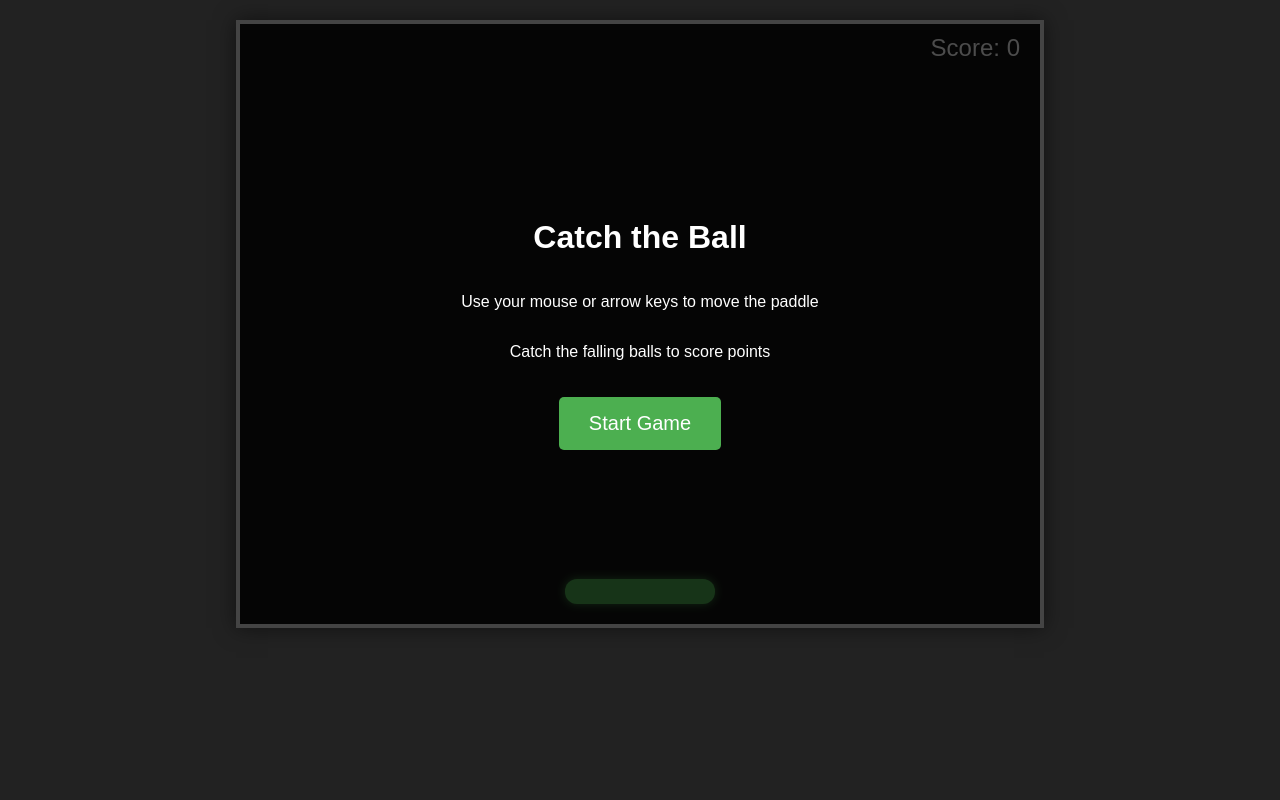
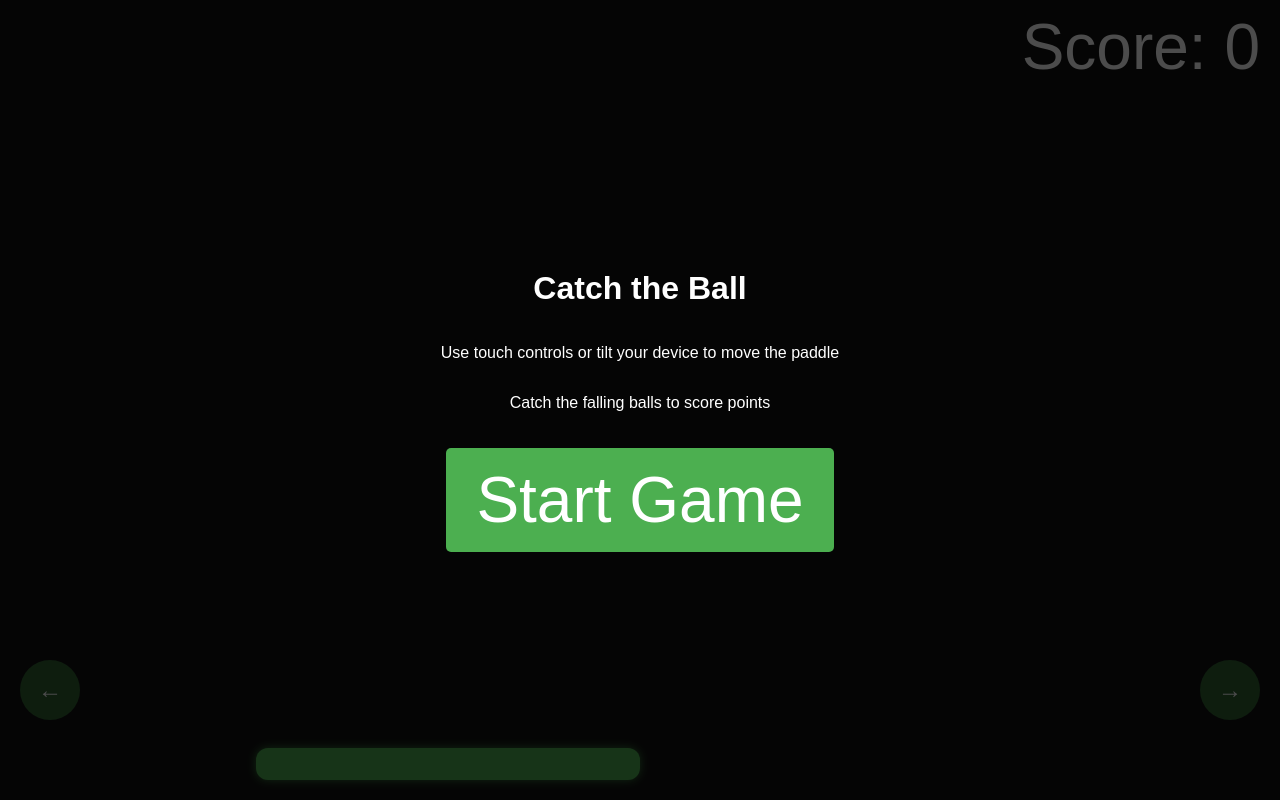
Before and after one commit to sid317/game, a website: page index.html in a window 1280 px wide. Drawn offline with Linux system fonts and the light colour scheme.

Commit message:
Update index.html

```diff
--- a/index.html
+++ b/index.html
@@ -2,7 +2,7 @@
 <html lang="en">
 <head>
     <meta charset="UTF-8">
-    <meta name="viewport" content="width=device-width, initial-scale=1.0">
+    <meta name="viewport" content="width=device-width, initial-scale=1.0, maximum-scale=1.0, user-scalable=no">
     <title>Catch the Ball Game</title>
     <style>
         body {
@@ -11,37 +11,40 @@
             overflow: hidden;
             background-color: #222;
             font-family: Arial, sans-serif;
+            touch-action: manipulation; /* Disable pinch zoom */
         }
 
         #game-container {
             position: relative;
-            width: 800px;
-            height: 600px;
-            margin: 20px auto;
+            width: 100vw;
+            height: 100vh;
+            margin: 0 auto;
             background-color: #111;
-            border: 4px solid #444;
-            box-shadow: 0 0 20px rgba(0, 0, 0, 0.5);
+            overflow: hidden;
         }
 
         #paddle {
             position: absolute;
-            width: 150px; /* Wider paddle to match larger balls */
-            height: 25px;
+            width: 30vw; /* Responsive width */
+            height: 4vh;
             background-color: #4CAF50;
             border-radius: 12px;
             bottom: 20px;
-            left: 325px;
+            left: 50%;
+            transform: translateX(-50%);
             box-shadow: 0 0 10px rgba(76, 175, 80, 0.7);
+            touch-action: none; /* Allow touch events */
         }
 
         .ball {
             position: absolute;
-            width: 220px; /* More than twice the original size (was 30px) */
-            height: 220px;
+            width: 15vw; /* Responsive size */
+            height: 15vw;
             background-image: url('https://i.postimg.cc/xjR3M6dW/image-removebg-preview.png');
             background-size: contain;
             background-repeat: no-repeat;
             background-position: center;
+            touch-action: none;
         }
 
         #score-display {
@@ -49,7 +52,8 @@
             top: 10px;
             right: 20px;
             color: white;
-            font-size: 24px;
+            font-size: 5vw;
+            z-index: 100;
         }
 
         #start-screen {
@@ -64,21 +68,21 @@
             justify-content: center;
             align-items: center;
             color: white;
+            z-index: 200;
+            text-align: center;
+            padding: 20px;
+            box-sizing: border-box;
         }
 
         #start-button {
             padding: 15px 30px;
-            font-size: 20px;
+            font-size: 5vw;
             background-color: #4CAF50;
             color: white;
             border: none;
             border-radius: 5px;
             cursor: pointer;
             margin-top: 20px;
-        }
-
-        #start-button:hover {
-            background-color: #45a049;
         }
 
         #game-over {
@@ -93,21 +97,35 @@
             justify-content: center;
             align-items: center;
             color: white;
+            z-index: 200;
+            text-align: center;
+            padding: 20px;
+            box-sizing: border-box;
         }
 
-        #restart-button {
-            padding: 15px 30px;
-            font-size: 20px;
-            background-color: #4CAF50;
-            color: white;
-            border: none;
-            border-radius: 5px;
-            cursor: pointer;
-            margin-top: 20px;
+        /* Mobile-specific controls */
+        #touch-controls {
+            position: absolute;
+            bottom: 80px;
+            width: 100%;
+            display: flex;
+            justify-content: space-between;
+            padding: 0 20px;
+            box-sizing: border-box;
+            z-index: 50;
         }
 
-        #restart-button:hover {
-            background-color: #45a049;
+        .touch-button {
+            width: 60px;
+            height: 60px;
+            background-color: rgba(76, 175, 80, 0.5);
+            border-radius: 50%;
+            display: flex;
+            justify-content: center;
+            align-items: center;
+            color: white;
+            font-size: 24px;
+            user-select: none;
         }
     </style>
 </head>
@@ -116,9 +134,15 @@
         <div id="paddle"></div>
         <div id="score-display">Score: 0</div>
 
+        <!-- Mobile touch controls -->
+        <div id="touch-controls">
+            <div class="touch-button" id="left-button">←</div>
+            <div class="touch-button" id="right-button">→</div>
+        </div>
+
         <div id="start-screen">
             <h1>Catch the Ball</h1>
-            <p>Use your mouse or arrow keys to move the paddle</p>
+            <p>Use touch controls or tilt your device to move the paddle</p>
             <p>Catch the falling balls to score points</p>
             <button id="start-button">Start Game</button>
         </div>
@@ -140,50 +164,71 @@
         const gameOverScreen = document.getElementById('game-over');
         const finalScoreDisplay = document.getElementById('final-score');
         const restartButton = document.getElementById('restart-button');
+        const leftButton = document.getElementById('left-button');
+        const rightButton = document.getElementById('right-button');
 
         let score = 0;
         let gameRunning = false;
         let balls = [];
-        let paddleX = 325; // Adjusted for wider paddle
-        let gameWidth = 800;
-        let gameHeight = 600;
-        let paddleWidth = 150; // Wider paddle
+        let paddleX = 0;
+        let gameWidth = window.innerWidth;
+        let gameHeight = window.innerHeight;
+        let paddleWidth = paddle.offsetWidth;
         let animationId;
         let ballSpeed = 3;
-        let ballSpawnRate = 90; // Increased spawn rate for larger balls
+        let ballSpawnRate = 90;
         let frameCount = 0;
-        const ballSize = 90; // Matching the CSS size
+        let isLeftPressed = false;
+        let isRightPressed = false;
+        let lastTouchX = null;
+
+        // Initialize game dimensions
+        function initGameDimensions() {
+            gameWidth = window.innerWidth;
+            gameHeight = window.innerHeight;
+            paddleWidth = paddle.offsetWidth;
+            paddleX = (gameWidth - paddleWidth) / 2;
+            paddle.style.left = paddleX + 'px';
+        }
 
         // Event listeners
         startButton.addEventListener('click', startGame);
         restartButton.addEventListener('click', startGame);
 
-        // Mouse movement control
-        gameContainer.addEventListener('mousemove', (e) => {
+        // Touch controls for paddle
+        gameContainer.addEventListener('touchstart', handleTouchStart, { passive: false });
+        gameContainer.addEventListener('touchmove', handleTouchMove, { passive: false });
+
+        // Touch buttons for mobile
+        leftButton.addEventListener('touchstart', () => { isLeftPressed = true; });
+        leftButton.addEventListener('touchend', () => { isLeftPressed = false; });
+        rightButton.addEventListener('touchstart', () => { isRightPressed = true; });
+        rightButton.addEventListener('touchend', () => { isRightPressed = false; });
+
+        // Handle window resize
+        window.addEventListener('resize', initGameDimensions);
+
+        // Handle touch start
+        function handleTouchStart(e) {
             if (!gameRunning) return;
+            e.preventDefault();
+            lastTouchX = e.touches[0].clientX;
+        }
 
-            const rect = gameContainer.getBoundingClientRect();
-            const mouseX = e.clientX - rect.left - paddleWidth / 2;
+        // Handle touch move
+        function handleTouchMove(e) {
+            if (!gameRunning || !lastTouchX) return;
+            e.preventDefault();
 
-            // Keep paddle within game container
-            paddleX = Math.max(0, Math.min(gameWidth - paddleWidth, mouseX));
+            const touchX = e.touches[0].clientX;
+            const deltaX = touchX - lastTouchX;
+
+            paddleX += deltaX;
+            paddleX = Math.max(0, Math.min(gameWidth - paddleWidth, paddleX));
             paddle.style.left = paddleX + 'px';
-        });
 
-        // Keyboard controls
-        document.addEventListener('keydown', (e) => {
-            if (!gameRunning) return;
-
-            const moveAmount = 25; // Increased movement for wider paddle
-
-            if (e.key === 'ArrowLeft') {
-                paddleX = Math.max(0, paddleX - moveAmount);
-            } else if (e.key === 'ArrowRight') {
-                paddleX = Math.min(gameWidth - paddleWidth, paddleX + moveAmount);
-            }
-
-            paddle.style.left = paddleX + 'px';
-        });
+            lastTouchX = touchX;
+        }
 
         // Start game function
         function startGame() {
@@ -204,9 +249,8 @@
             startScreen.style.display = 'none';
             gameOverScreen.style.display = 'none';
 
-            // Center paddle
-            paddleX = (gameWidth - paddleWidth) / 2;
-            paddle.style.left = paddleX + 'px';
+            // Initialize game dimensions
+            initGameDimensions();
 
             // Start game loop
             gameRunning = true;
@@ -227,7 +271,7 @@
             ball.className = 'ball';
 
             // Random x position at top
-            const x = Math.random() * (gameWidth - ballSize);
+            const x = Math.random() * (gameWidth - ball.offsetWidth);
             ball.style.left = x + 'px';
             ball.style.top = '0px';
 
@@ -237,7 +281,9 @@
                 element: ball,
                 x: x,
                 y: 0,
-                speed: ballSpeed + Math.random() * 2
+                speed: ballSpeed + Math.random() * 2,
+                width: ball.offsetWidth,
+                height: ball.offsetHeight
             });
         }
 
@@ -260,12 +306,21 @@
 
             frameCount++;
 
+            // Handle button presses
+            if (isLeftPressed) {
+                paddleX = Math.max(0, paddleX - 15);
+            }
+            if (isRightPressed) {
+                paddleX = Math.min(gameWidth - paddleWidth, paddleX + 15);
+            }
+            paddle.style.left = paddleX + 'px';
+
             // Spawn new balls
             if (frameCount % ballSpawnRate === 0) {
                 createBall();
 
                 // Increase difficulty
-                if (score > 0 && score % 5 === 0) { // More frequent difficulty increases
+                if (score > 0 && score % 5 === 0) {
                     ballSpeed += 0.5;
                     ballSpawnRate = Math.max(40, ballSpawnRate - 5);
                 }
@@ -278,7 +333,7 @@
                 ball.element.style.top = ball.y + 'px';
 
                 // Check if ball hit the paddle
-                if (ball.y + ballSize >= gameHeight - 45) { // Adjusted for larger ball and paddle
+                if (ball.y + ball.height >= gameHeight - paddle.offsetHeight - 20) {
                     if (checkCollision(ball)) {
                         // Ball caught - increase score
                         score++;
@@ -301,6 +356,9 @@
 
             animationId = requestAnimationFrame(gameLoop);
         }
+
+        // Initialize game on load
+        window.addEventListener('load', initGameDimensions);
     </script>
 </body>
 </html>
```
